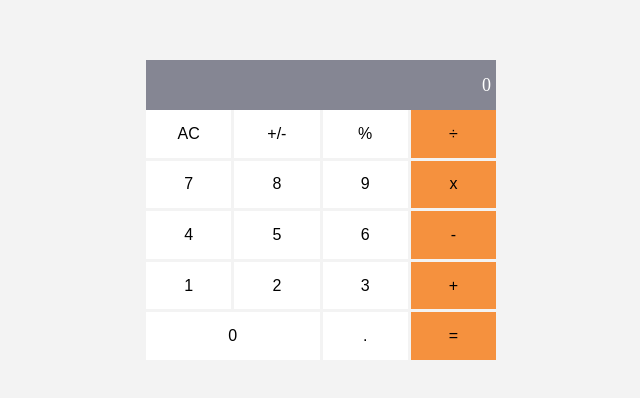
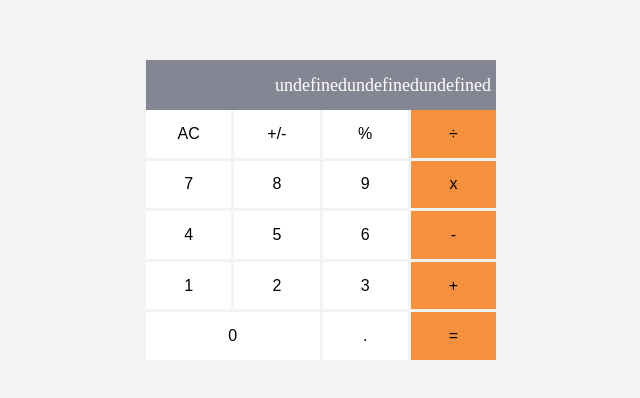
Before and after one commit to emmiiorji/math-magicians-app, a React (Create React App) app: page / in a window 1280 px wide. Shown: the part 190-588 px from the top of the page, without its empty margins (319-959 px from the left). Built offline with nearby package versions, Linux system fonts and the light colour scheme.

Commit message:
Refactor and event to the Display component

```diff
--- a/src/components/Display.js
+++ b/src/components/Display.js
@@ -4,22 +4,31 @@ import React from 'react';
 class Display extends React.Component {
   constructor(props) {
     super(props);
-    [this.id, this.value] = [props.id, props.value];
+    [this.id, this.total] = [props.id, props.total];
   }
 
   render() {
-    return <div id={this.id}>{this.value}</div>;
+    const { total, operation, next } = this.props;
+    return (
+      <div id={this.id}>
+        {`${total}${operation}${next}`}
+      </div>
+    );
   }
 }
 
 Display.defaultProps = {
   id: 'display',
-  value: 0,
 };
 
 Display.propTypes = {
   id: PropTypes.string,
-  value: PropTypes.number,
+  total: PropTypes.oneOfType([
+    PropTypes.string,
+    PropTypes.number,
+  ]).isRequired,
+  operation: PropTypes.string.isRequired,
+  next: PropTypes.string.isRequired,
 };
 
 export default Display;
```
